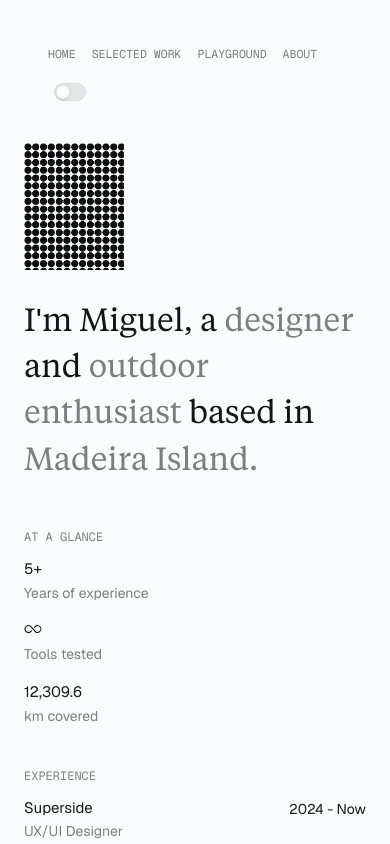
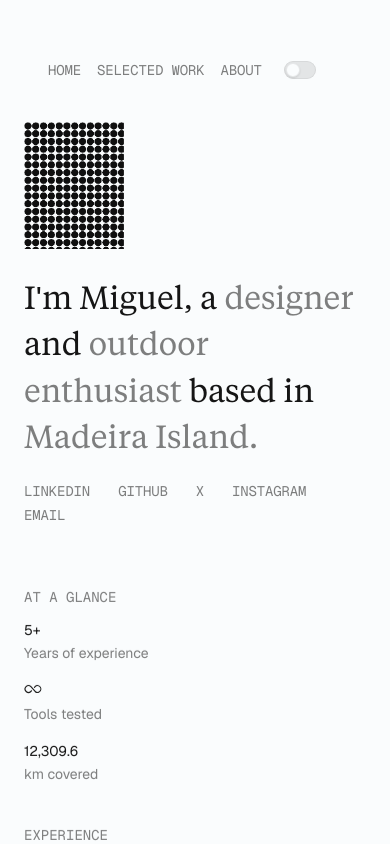
Before and after one commit to migueljsleca/miguel-online, a Next.js app: page / in a window 390 px wide. Shown: the top 844 px of the page. Built offline with nearby package versions, Linux system fonts and the light colour scheme.

Commit message:
Adjust hover cursor color behavior

```diff
--- a/app/globals.css
+++ b/app/globals.css
@@ -1,8 +1,19 @@
 @import "tailwindcss";
+@import "tw-animate-css";
 @import "../tokens/figma-theme.css";
+
+:root {
+  --primary: var(--accent);
+}
+
+.dark,
+[data-theme="dark"] {
+  --primary: var(--accent);
+}
 
 @theme inline {
   --font-sans: var(--font-interface);
+  --color-primary: var(--primary);
 }
 
 * {
@@ -73,13 +84,13 @@ body {
   background: var(--accent);
   color: var(--white);
   transform: translate(-8px, -8px);
+  box-shadow: none;
   transition:
     width 320ms cubic-bezier(0.22, 1, 0.36, 1),
     height 320ms cubic-bezier(0.22, 1, 0.36, 1),
     padding 320ms cubic-bezier(0.22, 1, 0.36, 1),
     border-radius 320ms cubic-bezier(0.22, 1, 0.36, 1),
     transform 320ms cubic-bezier(0.22, 1, 0.36, 1),
-    box-shadow 320ms ease,
     opacity 220ms ease;
 }
 
@@ -102,7 +113,7 @@ body {
   height: 30px;
   padding: 0 0.78rem;
   border-radius: 999px;
-  box-shadow: 0 12px 24px color-mix(in srgb, var(--accent) 18%, transparent);
+  box-shadow: none;
   transform: translate(16px, -50%);
 }
 
@@ -174,18 +185,10 @@ a {
 .portfolio-rail__link {
   display: block;
   font-family: var(--font-data);
-  font-size: 0.72rem;
+  font-size: 14px;
   line-height: 1;
   text-transform: uppercase;
   color: var(--opacity);
-  transition:
-    color 180ms ease,
-    transform 180ms ease;
-}
-
-.portfolio-rail__link:hover {
-  color: var(--foreground);
-  transform: translateX(3px);
 }
 
 .portfolio-rail__theme {
@@ -339,6 +342,30 @@ html[data-theme="dark"] .portfolio-rail__theme-knob {
   transform-origin: left;
 }
 
+.portfolio-social-link {
+  display: inline-flex;
+  align-items: center;
+  color: var(--opacity);
+  min-height: 28px;
+  padding: 6px 5px;
+  margin: -6px -5px;
+}
+
+.portfolio-social-link::after {
+  content: none;
+}
+
+.portfolio-social-link:hover {
+  color: var(--opacity);
+}
+
+.portfolio-social-button {
+  appearance: none;
+  -webkit-appearance: none;
+  border: 0;
+  background: transparent;
+}
+
 .portfolio-inline-icon {
   display: inline-block;
   width: 18px;
@@ -449,13 +476,6 @@ html[data-theme="dark"] .portfolio-rail__theme-knob {
 .portfolio-card__image {
   z-index: 0;
   object-fit: cover;
-  transition: transform 300ms cubic-bezier(0.22, 1, 0.36, 1);
-}
-
-.group:hover .portfolio-card__image,
-.portfolio-card__art:hover .portfolio-card__image,
-.group:focus-visible .portfolio-card__image {
-  transform: scale(1.025);
 }
 
 @media (min-width: 1280px) {
--- /dev/null
+++ b/app/hero-socials.tsx
@@ -0,0 +1,135 @@
+"use client";
+
+import { useEffect, useRef, useState } from "react";
+import { TextScramble } from "@/components/ui/text-scramble";
+
+const DEFAULT_EMAIL_TOOLTIP = "COPY EMAIL";
+const SUCCESS_EMAIL_TOOLTIP = "EMAIL COPIED!";
+const EMAIL_RESET_DELAY_MS = 1800;
+
+type SocialItem = {
+  label: string;
+  href?: string;
+  copyValue?: string;
+};
+
+type HeroSocialsProps = {
+  items: SocialItem[];
+};
+
+function dispatchCursorLabel(label: string | null) {
+  window.dispatchEvent(
+    new CustomEvent("portfolio-cursor-label", {
+      detail: { label },
+    }),
+  );
+}
+
+export default function HeroSocials({ items }: HeroSocialsProps) {
+  const [emailTooltip, setEmailTooltip] = useState(DEFAULT_EMAIL_TOOLTIP);
+  const [emailHovered, setEmailHovered] = useState(false);
+  const resetTimeoutRef = useRef<number | null>(null);
+  const emailHoveredRef = useRef(false);
+
+  useEffect(() => {
+    return () => {
+      if (resetTimeoutRef.current !== null) {
+        window.clearTimeout(resetTimeoutRef.current);
+      }
+    };
+  }, []);
+
+  useEffect(() => {
+    emailHoveredRef.current = emailHovered;
+  }, [emailHovered]);
+
+  useEffect(() => {
+    if (emailHovered) {
+      dispatchCursorLabel(emailTooltip);
+    }
+  }, [emailHovered, emailTooltip]);
+
+  async function handleEmailCopy(copyValue: string) {
+    if (resetTimeoutRef.current !== null) {
+      window.clearTimeout(resetTimeoutRef.current);
+    }
+
+    try {
+      await navigator.clipboard.writeText(copyValue);
+      setEmailTooltip(SUCCESS_EMAIL_TOOLTIP);
+      dispatchCursorLabel(SUCCESS_EMAIL_TOOLTIP);
+
+      resetTimeoutRef.current = window.setTimeout(() => {
+        setEmailTooltip(DEFAULT_EMAIL_TOOLTIP);
+        if (emailHoveredRef.current) {
+          dispatchCursorLabel(DEFAULT_EMAIL_TOOLTIP);
+        }
+      }, EMAIL_RESET_DELAY_MS);
+    } catch {
+      setEmailTooltip(DEFAULT_EMAIL_TOOLTIP);
+      if (emailHoveredRef.current) {
+        dispatchCursorLabel(DEFAULT_EMAIL_TOOLTIP);
+      }
+    }
+  }
+
+  return (
+    <nav aria-label="Social links" className="flex flex-wrap gap-x-7 gap-y-2 pt-1">
+      {items.map((item) => {
+        const copyValue = item.copyValue;
+
+        if (copyValue) {
+          return (
+            <button
+              key={item.label}
+              type="button"
+              className="portfolio-inline-link portfolio-social-link portfolio-social-button"
+              data-cursor-label={emailTooltip}
+              onClick={() => handleEmailCopy(copyValue)}
+              onPointerEnter={() => {
+                setEmailHovered(true);
+                dispatchCursorLabel(emailTooltip);
+              }}
+              onPointerLeave={() => {
+                setEmailHovered(false);
+                dispatchCursorLabel(null);
+              }}
+            >
+              <TextScramble
+                text={item.label}
+                className="w-full"
+                textClassName="font-data text-[14px] leading-none tracking-[-0.01em] uppercase"
+                idleCharacterClassName="text-[var(--opacity)]"
+                hoveredCharacterClassName="text-foreground"
+                scrambleCharacterClassName="text-primary scale-110"
+                showUnderline={false}
+                showGlow={false}
+              />
+            </button>
+          );
+        }
+
+        return (
+          <a
+            key={item.label}
+            className="portfolio-inline-link portfolio-social-link"
+            href={item.href}
+            target="_blank"
+            rel="noreferrer"
+          >
+            <TextScramble
+              text={item.label}
+              className="w-full"
+              textClassName="font-data text-[14px] leading-none tracking-[-0.01em] uppercase"
+              idleCharacterClassName="text-[var(--opacity)]"
+              hoveredCharacterClassName="text-foreground"
+              scrambleCharacterClassName="text-primary scale-110"
+              showUnderline={false}
+              showGlow={false}
+            />
+          </a>
+        );
+      })}
+    </nav>
+  );
+}
--- a/app/page.tsx
+++ b/app/page.tsx
@@ -1,14 +1,15 @@
 import Image from "next/image";
 import HalftoneExport from "../experiments/halftone/halftone-export (4).jsx";
 import placeholderImage from "../image-placeholder.png";
+import { TextScramble } from "@/components/ui/text-scramble";
 import FadeInHeadline from "./fade-in-headline";
+import HeroSocials from "./hero-socials";
 import RevealSection from "./reveal-section";
 import ThemeToggle from "./theme-toggle";
 
 const navigation = [
   { label: "Home", href: "#home" },
   { label: "Selected Work", href: "#selected-work" },
-  { label: "Playground", href: "#playground" },
   { label: "About", href: "#about" },
 ];
 
@@ -62,33 +63,6 @@ const selectedWork = [
   },
 ];
 
-const playground = [
-  {
-    title: "Signal Posters",
-    meta: "Typography Studies · 2024",
-    art: "posters",
-    href: "#",
-  },
-  {
-    title: "Coastline Frames",
-    meta: "Motion Snippets · 2024",
-    art: "coast",
-    href: "#",
-  },
-  {
-    title: "Orbit Marks",
-    meta: "Identity Drafts · 2023",
-    art: "orbit",
-    href: "#",
-  },
-  {
-    title: "Field Notes",
-    meta: "Photo Essays · 2023",
-    art: "notes",
-    href: "#",
-  },
-];
-
 const heroNumber2Settings = {
   pageBackground: "var(--background)",
   paperColor: "var(--background)",
@@ -107,6 +81,23 @@ const heroHeadline = [
   { text: "in" },
   { text: "Madeira", className: "text-opacity" },
   { text: "Island.", className: "text-opacity" },
+];
+
+const heroSocials = [
+  {
+    label: "LinkedIn",
+    href: "https://www.linkedin.com/in/miguel-le%C3%A7a-804abb111/",
+  },
+  { label: "GitHub", href: "https://github.com/migueljsleca" },
+  { label: "X", href: "https://x.com/migueljsleca" },
+  {
+    label: "Instagram",
+    href: "https://www.instagram.com/migueljsleca94/",
+  },
+  {
+    label: "Email",
+    copyValue: "migueljsleca@gmail.com",
+  },
 ];
 
 type WorkCardProps = {
@@ -159,11 +150,26 @@ function SectionLabel({
 }) {
   return (
     <div className="flex items-center justify-between gap-6">
-      <p className="font-data text-[0.75rem] uppercase text-opacity">
+      <p className="font-data text-[0.875rem] uppercase text-opacity">
         {children}
       </p>
       {action}
     </div>
+  );
+}
+
+function NavLabel({ text }: { text: string }) {
+  return (
+    <TextScramble
+      text={text}
+      className="whitespace-nowrap"
+      textClassName="font-data text-[14px] leading-none tracking-[-0.01em] uppercase"
+      idleCharacterClassName="text-current"
+      hoveredCharacterClassName="text-foreground"
+      scrambleCharacterClassName="text-primary scale-110"
+      showUnderline={false}
+      showGlow={false}
+    />
   );
 }
 
@@ -181,7 +187,7 @@ export default function Home() {
               className="portfolio-rail__link"
               href={item.href}
             >
-              {item.label}
+              <NavLabel text={item.label} />
             </a>
           ))}
           <ThemeToggle />
@@ -189,7 +195,7 @@ export default function Home() {
       </aside>
 
       <div className="portfolio-shell mx-auto w-full max-w-[900px] px-6 py-6 sm:px-8 md:py-10 xl:px-0 xl:py-12">
-        <div className="flex flex-col gap-12 md:gap-20 xl:gap-12">
+        <div className="flex flex-col gap-16 md:gap-20 xl:gap-12">
           <section className="flex flex-col gap-6">
             <RevealSection
               as="div"
@@ -209,6 +215,7 @@ export default function Home() {
                 className="font-editorial max-w-[44rem] text-[2rem] leading-[1.45] text-foreground"
                 tokens={heroHeadline}
               />
+              <HeroSocials items={heroSocials} />
             </div>
           </section>
 
@@ -221,7 +228,7 @@ export default function Home() {
               <div className="space-y-4">
                 {stats.map((item) => (
                   <div key={item.label} className="space-y-0.5">
-                    <p className="text-[0.9375rem] leading-[1.5] text-foreground">
+                    <p className="text-[0.875rem] leading-[1.5] text-foreground">
                       {item.value}
                     </p>
                     <p className="text-[0.875rem] leading-[1.5] text-opacity">
@@ -241,7 +248,7 @@ export default function Home() {
                     className="grid grid-cols-[minmax(0,1fr)_auto] gap-x-6 gap-y-0.5"
                   >
                     <div className="space-y-0.5">
-                      <p className="text-[0.9375rem] leading-[1.5] text-foreground">
+                      <p className="text-[0.875rem] leading-[1.5] text-foreground">
                         {item.studio}
                       </p>
                       <p className="text-[0.875rem] leading-[1.5] text-opacity">
@@ -264,7 +271,7 @@ export default function Home() {
             <SectionLabel
               action={
                 <a
-                  className="portfolio-inline-link font-data text-[0.75rem] uppercase"
+                  className="portfolio-inline-link font-data text-[0.875rem] uppercase"
                   href="#selected-work"
                 >
                   View All
@@ -281,18 +288,6 @@ export default function Home() {
             </div>
           </RevealSection>
 
-          <RevealSection id="playground" className="flex flex-col gap-8">
-            <SectionLabel>Playground</SectionLabel>
-            <p className="text-[1rem] leading-[1.5] text-foreground">
-              Personal Work · 2024
-            </p>
-
-            <div className="grid gap-6 md:grid-cols-2">
-              {playground.map((item) => (
-                <WorkCard key={item.title} {...item} />
-              ))}
-            </div>
-          </RevealSection>
         </div>
       </div>
     </main>
--- a/app/reveal-section.tsx
+++ b/app/reveal-section.tsx
@@ -1,6 +1,6 @@
 "use client";
 
-import type { CSSProperties, HTMLAttributes } from "react";
+import type { CSSProperties, HTMLAttributes, RefObject } from "react";
 import { useEffect, useRef, useState } from "react";
 
 type RevealSectionProps = {
@@ -22,6 +22,16 @@ export default function RevealSection({
 }: RevealSectionProps) {
   const ref = useRef<HTMLElement>(null);
   const [isVisible, setIsVisible] = useState(false);
+  const sharedProps = {
+    id,
+    className: `reveal-section${className ? ` ${className}` : ""}`,
+    "data-visible": isVisible,
+    style: {
+      "--reveal-delay": `${delay}ms`,
+      ...style,
+    } as CSSProperties,
+    ...rest,
+  };
 
   useEffect(() => {
     const node = ref.current;
@@ -51,19 +61,23 @@ export default function RevealSection({
     };
   }, []);
 
+  if (Component === "div") {
+    return (
+      <div
+        ref={ref as RefObject<HTMLDivElement>}
+        {...sharedProps}
+      >
+        {children}
+      </div>
+    );
+  }
+
   return (
-    <Component
-      id={id}
-      ref={ref}
-      className={`reveal-section${className ? ` ${className}` : ""}`}
-      data-visible={isVisible}
-      style={{
-        "--reveal-delay": `${delay}ms`,
-        ...style,
-      } as CSSProperties}
-      {...rest}
+    <section
+      ref={ref as RefObject<HTMLElement>}
+      {...sharedProps}
     >
       {children}
-    </Component>
+    </section>
   );
 }
--- /dev/null
+++ b/components/ui/text-scramble.tsx
@@ -0,0 +1,163 @@
+"use client";
+
+import { useCallback, useEffect, useRef, useState } from "react";
+
+const CHARS = "ABCDEFGHIJKLMNOPQRSTUVWXYZ0123456789!@#$%&*";
+
+interface TextScrambleProps {
+  text: string;
+  className?: string;
+  textClassName?: string;
+  idleCharacterClassName?: string;
+  hoveredCharacterClassName?: string;
+  scrambleCharacterClassName?: string;
+  showUnderline?: boolean;
+  underlineClassName?: string;
+  underlineTrackClassName?: string;
+  showGlow?: boolean;
+  glowClassName?: string;
+}
+
+function joinClasses(...classes: Array<string | false | null | undefined>) {
+  return classes.filter(Boolean).join(" ");
+}
+
+export function TextScramble({
+  text,
+  className = "",
+  textClassName = "",
+  idleCharacterClassName = "text-foreground",
+  hoveredCharacterClassName = idleCharacterClassName,
+  scrambleCharacterClassName = "text-primary scale-110",
+  showUnderline = true,
+  underlineClassName = "bg-foreground",
+  underlineTrackClassName = "bg-border",
+  showGlow = true,
+  glowClassName = "bg-primary/5",
+}: TextScrambleProps) {
+  const [displayText, setDisplayText] = useState(text);
+  const [isHovering, setIsHovering] = useState(false);
+  const [isScrambling, setIsScrambling] = useState(false);
+  const intervalRef = useRef<ReturnType<typeof setInterval> | null>(null);
+  const frameRef = useRef(0);
+
+  const scramble = useCallback(() => {
+    setIsScrambling(true);
+    frameRef.current = 0;
+    const duration = Math.max(text.length * 3, 1);
+
+    if (intervalRef.current) {
+      clearInterval(intervalRef.current);
+    }
+
+    intervalRef.current = setInterval(() => {
+      frameRef.current += 1;
+
+      const progress = frameRef.current / duration;
+      const revealedLength = Math.floor(progress * text.length);
+
+      const nextText = text
+        .split("")
+        .map((char, index) => {
+          if (char === " ") {
+            return "\u00A0";
+          }
+
+          if (index < revealedLength) {
+            return text[index];
+          }
+
+          return CHARS[Math.floor(Math.random() * CHARS.length)];
+        })
+        .join("");
+
+      setDisplayText(nextText);
+
+      if (frameRef.current >= duration) {
+        if (intervalRef.current) {
+          clearInterval(intervalRef.current);
+        }
+
+        setDisplayText(text);
+        setIsScrambling(false);
+      }
+    }, 30);
+  }, [text]);
+
+  useEffect(() => {
+    setDisplayText(text);
+  }, [text]);
+
+  useEffect(() => {
+    return () => {
+      if (intervalRef.current) {
+        clearInterval(intervalRef.current);
+      }
+    };
+  }, []);
+
+  return (
+    <span
+      className={joinClasses(
+        "group relative inline-flex select-none flex-col",
+        className,
+      )}
+      onMouseEnter={() => {
+        setIsHovering(true);
+        scramble();
+      }}
+      onMouseLeave={() => {
+        setIsHovering(false);
+      }}
+    >
+      <span className={joinClasses("relative", textClassName)}>
+        {displayText.split("").map((char, index) => {
+          const isActiveScramble = isScrambling && char !== text[index];
+
+          return (
+            <span
+              key={`${text}-${index}`}
+              className={joinClasses(
+                "inline-block transition-all duration-150",
+                isHovering
+                  ? hoveredCharacterClassName
+                  : idleCharacterClassName,
+                isActiveScramble && scrambleCharacterClassName,
+              )}
+              style={{
+                transitionDelay: `${index * 10}ms`,
+              }}
+            >
+              {char === " " ? "\u00A0" : char}
+            </span>
+          );
+        })}
+      </span>
+
+      {showUnderline ? (
+        <span className="relative mt-2 h-px w-full overflow-hidden">
+          <span
+            className={joinClasses(
+              "absolute inset-0 origin-left transition-transform duration-500 ease-out",
+              underlineClassName,
+              isHovering ? "scale-x-100" : "scale-x-0",
+            )}
+          />
+          <span
+            className={joinClasses("absolute inset-0", underlineTrackClassName)}
+          />
+        </span>
+      ) : null}
+
+      {showGlow ? (
+        <span
+          className={joinClasses(
+            "absolute -inset-4 -z-10 rounded-lg transition-opacity duration-300",
+            glowClassName,
+            isHovering ? "opacity-100" : "opacity-0",
+          )}
+        />
+      ) : null}
+    </span>
+  );
+}
--- a/package.json
+++ b/package.json
@@ -11,7 +11,8 @@
   "dependencies": {
     "next": "16.1.6",
     "react": "19.2.3",
-    "react-dom": "19.2.3"
+    "react-dom": "19.2.3",
+    "tw-animate-css": "^1.4.0"
   },
   "devDependencies": {
     "@tailwindcss/postcss": "^4",
```
Also changed, not shown: app/custom-cursor.tsx (+29 -6 lines), 1 other file (tests, documents, lock files or other folders).
